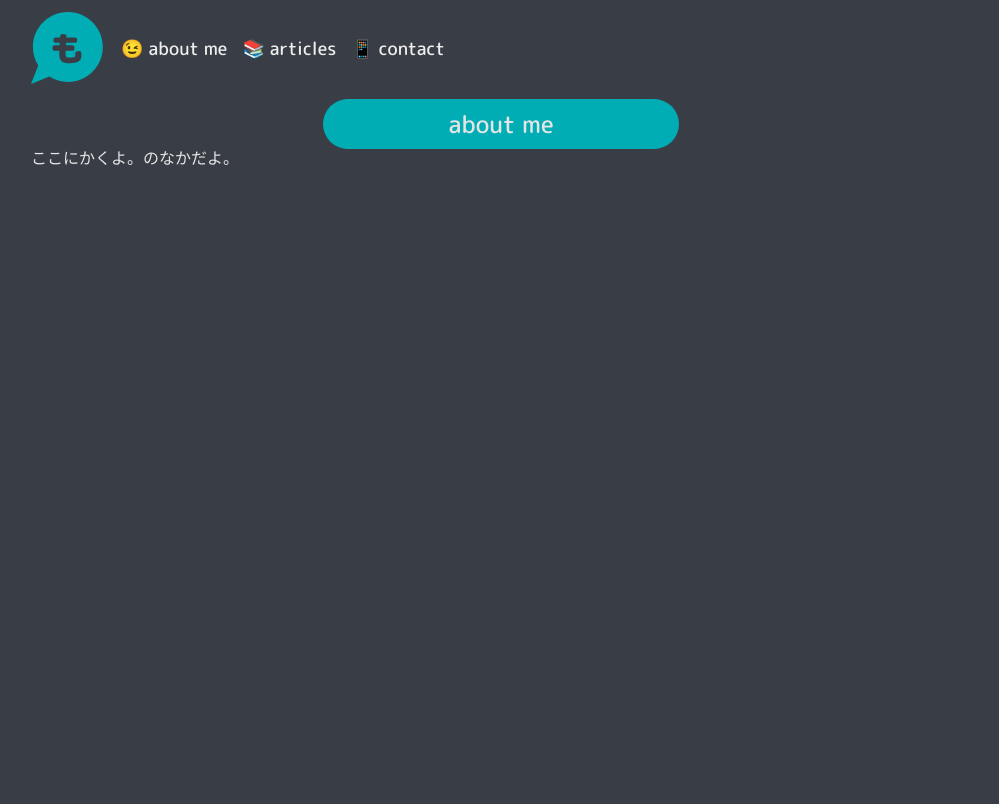
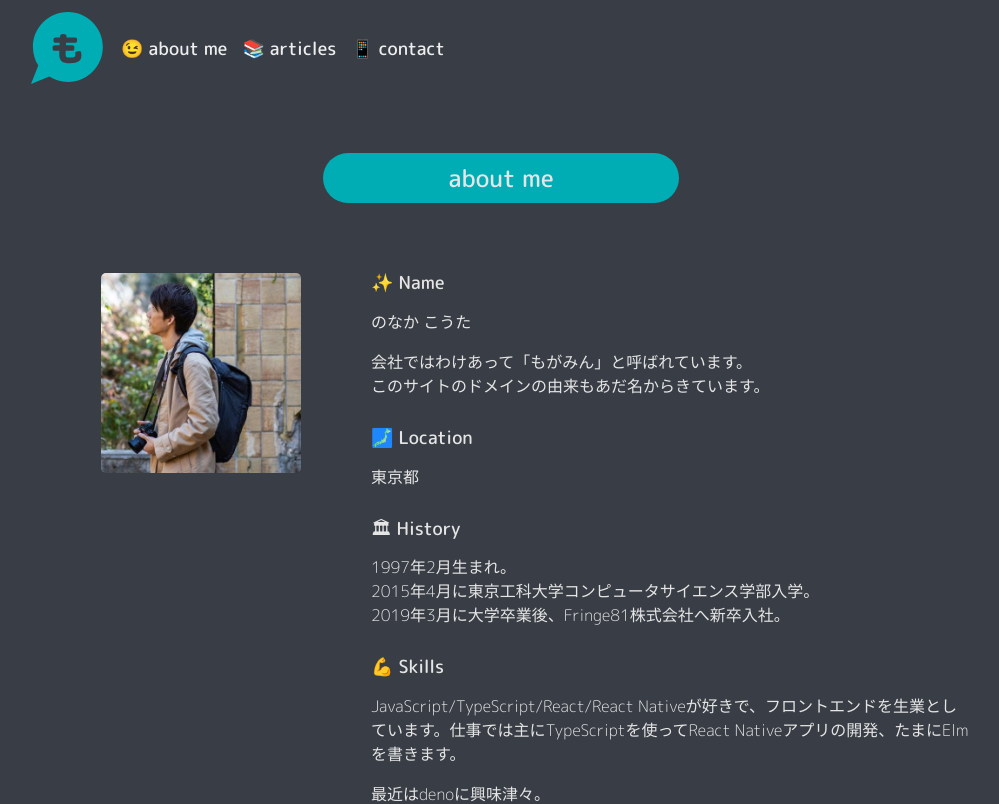
Before and after one commit to uutarou10/mogam.in, a Next.js app: page /about in a window 1280 px wide. Shown: the top 804 px of the page, without its empty margins (139-1138 px from the left). Built offline with nearby package versions, Linux system fonts and the light colour scheme.

Commit message:
about meページを実装

```diff
--- a/pages/about/index.tsx
+++ b/pages/about/index.tsx
@@ -2,6 +2,7 @@ import React from 'react';
 import Head from "next/head";
 import {Navbar} from "../../components/Navbar";
 import {PageHeader} from "../../components/PageHeader";
+import styles from '../../styles/about.module.scss';
 
 export default () => {
   return (
@@ -10,11 +11,52 @@ export default () => {
         <title>about me | mogam.in</title>
       </Head>
 
-      <Navbar />
-      <PageHeader title={"about me"} />
-      <main>
-        ここにかくよ。のなかだよ。
+      <Navbar/>
+      <div className={styles.pageHeader}>
+        <PageHeader title={"about me"}/>
+      </div>
+      <main className={styles.main}>
+        <div className={styles.profilePic}>
+          <img src="/profile.png" alt="profile photo"/>
+        </div>
+        <article className={styles.article}>
+          {profileSections.map(renderProfileSection)}
+        </article>
       </main>
     </>
-  )
+  );
+};
+
+interface ProfileSection {
+  title: string,
+  paragraphs: string[]
 }
+
+const renderProfileSection = ({title, paragraphs}: ProfileSection, key?: number) => {
+  const renderParagraphs = () => (
+    paragraphs.map((text, i) => <p
+      key={i}>{text.split('\n').map((text, i, originalArray) => originalArray.length - 1 === i ? text :
+      <React.Fragment key={i}>{text}<br/></React.Fragment>)}</p>)
+  );
+
+  return (
+    <div key={key} className={styles.profileSection}>
+      <h2>{title}</h2>
+      <div>
+        {renderParagraphs()}
+      </div>
+    </div>
+  );
+};
+
+
+const profileSections: ProfileSection[] = [
+  {title: '✨ Name', paragraphs: ['のなか こうた', '会社ではわけあって「もがみん」と呼ばれています。\nこのサイトのドメインの由来もあだ名からきています。']},
+  {title: '🗾 Location', paragraphs: ['東京都']},
+  {title: '🏛 History', paragraphs: ['1997年2月生まれ。\n2015年4月に東京工科大学コンピュータサイエンス学部入学。\n2019年3月に大学卒業後、Fringe81株式会社へ新卒入社。']},
+  {
+    title: '💪 Skills',
+    paragraphs: ['JavaScript/TypeScript/React/React Nativeが好きで、フロントエンドを生業としています。仕事では主にTypeScriptを使ってReact Nativeアプリの開発、たまにElmを書きます。', '最近はdenoに興味津々。']
+  },
+  {title: '😍 Hobbies', paragraphs: ['カメラ/バイク/ドライブ/ガジェットへの散財などなど多趣味です。\n広く浅いタイプ。']}
+];
--- /dev/null
+++ b/styles/about.module.scss
@@ -0,0 +1,37 @@
+.pageHeader {
+  margin-top: 54px;
+  margin-bottom: 70px;
+}
+.main {
+  display: flex;
+}
+
+.profilePic {
+  display: flex;
+  justify-content: center;
+  min-width: 340px;
+
+  img {
+    width: 200px;
+    height: 200px;
+    border-radius: 5px;
+  }
+}
+
+.article {
+}
+
+.profileSection {
+  margin-bottom: 30px;
+
+  h2 {
+    font-size: 18px;
+    font-weight: 500;
+    margin: 0;
+  }
+
+  p {
+    line-height: 150%;
+    font-weight: 300;
+  }
+}
```
Also changed, not shown: public/profile.png (added).
